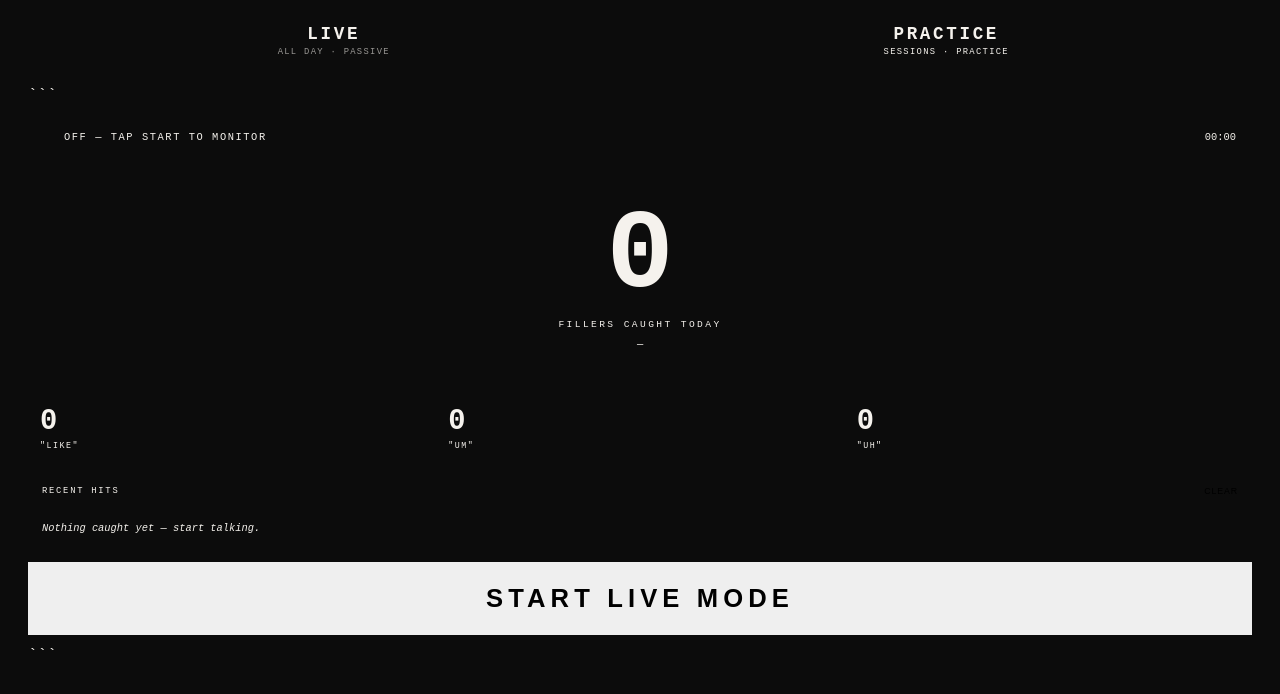
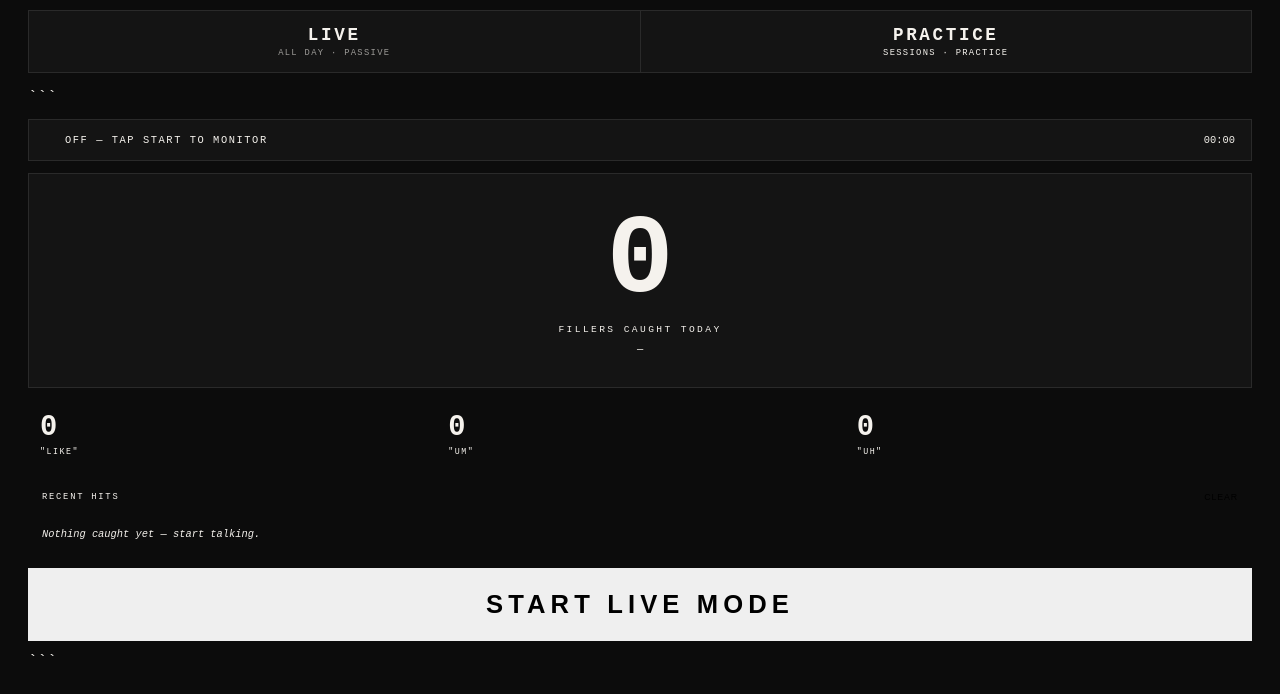
Before and after one commit to kingmo98/Filler-app, a plain HTML site: page index.html in a window 1280 px wide. Shown: the part 72-766 px from the top of the page. Drawn offline with Linux system fonts and the light colour scheme; a web font is replaced by a local one.

Commit message:
Update index.html

```diff
--- a/index.html
+++ b/index.html
@@ -84,13 +84,13 @@ padding-bottom: 4px;
 display: grid;
 grid-template-columns: 1fr 1fr;
 gap: 1px;
-background: var(–border);
-border: 1px solid var(–border);
+background: #2a2a2a;
+border: 1px solid #2a2a2a;
 margin: 16px 20px 0;
 flex-shrink: 0;
 }
 .mode-tab {
-background: var(–surface);
+background: #141414;
 padding: 14px;
 text-align: center;
 cursor: pointer;
@@ -142,8 +142,8 @@ display: flex;
 align-items: center;
 gap: 10px;
 padding: 14px 16px;
-border: 1px solid var(–border);
-background: var(–surface);
+border: 1px solid #2a2a2a;
+background: #141414;
 }
 .live-dot {
 width: 10px; height: 10px;
@@ -159,8 +159,8 @@ transition: all 0.3s;
 
 /* Big live counter */
 .live-hero {
-border: 1px solid var(–border);
-background: var(–surface);
+border: 1px solid #2a2a2a;
+background: #141414;
 padding: 32px 20px;
 text-align: center;
 position: relative;
```
